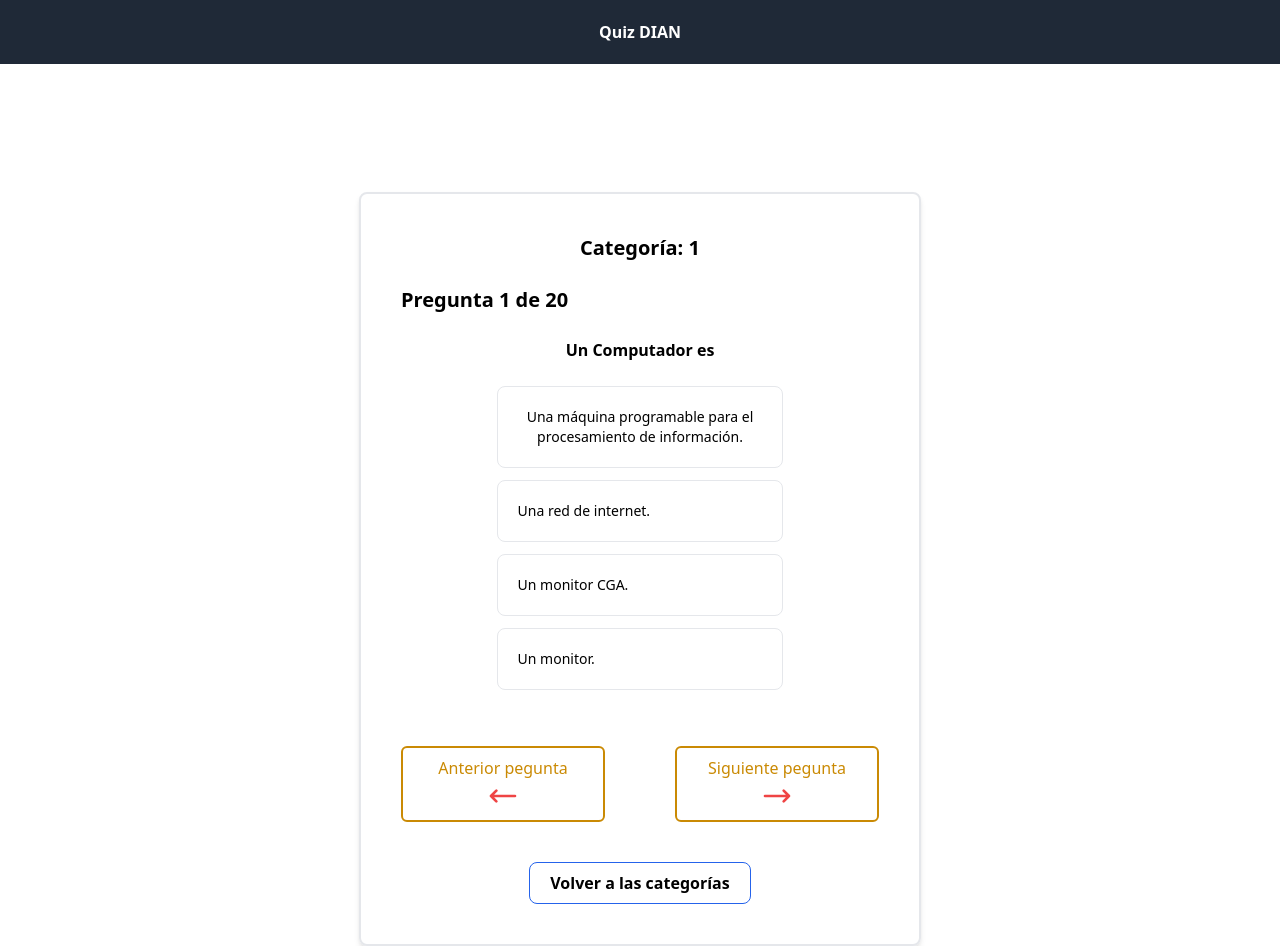
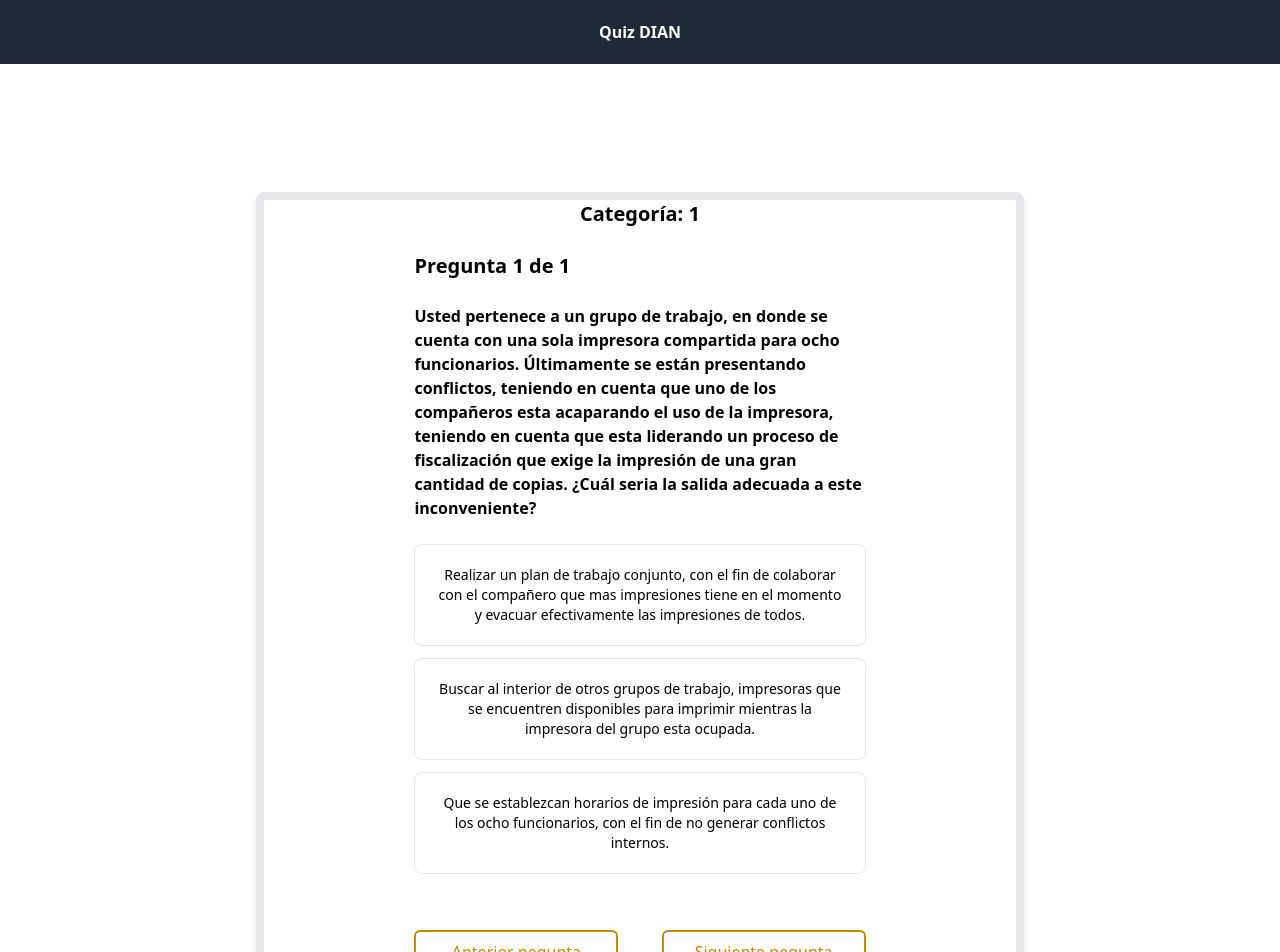
Before and after one commit to jorgeloaiza48/practicasDIAN, a React (Vite) app: page /category/1 in a window 1280 px wide. Shown: the top 952 px of the page. Built offline with nearby package versions, Linux system fonts and the light colour scheme.

Commit message:
Organizando para grandes enunciados

```diff
--- a/index.html
+++ b/index.html
@@ -6,8 +6,7 @@
   <link rel="icon" type="image/svg+xml" href="/vite.svg" />
   <meta name="viewport" content="width=device-width, initial-scale=1.0" />
   <title>Vite + React</title>
-  <script async src="https://pagead2.googlesyndication.com/pagead/js/adsbygoogle.js?client=ca-pub-6517514730279743"
-    crossorigin="anonymous"></script>
+  <script async src="https://pagead2.googlesyndication.com/pagead/js/adsbygoogle.js?client=ca-pub-6517514730279743" crossorigin="anonymous"></script>
 </head>
 
 <body>
--- a/src/components/CategoryList.jsx
+++ b/src/components/CategoryList.jsx
@@ -3,7 +3,7 @@
 import { CategoryCard } from './CategoryCard'
 import { Link } from 'react-router-dom'
 
-const [ag1,ag2,ag3,cgDIAN,ofimatica] = imgs
+const [ag1,ag2,ag3,cgDIAN,ofimatica,basicas_organizacionales] = imgs
 
 export const CategoryList = () => {
     return (
@@ -17,9 +17,9 @@
                 <CategoryCard category={categories.aspectos_generales2}      src={ag2}       alt={`categoria ${categories.aspectos_generales2}`}      gradientColor={'from-lime-400   to-teal-700'} />
                 <CategoryCard category={categories.aspectos_generales3}      src={ag3}       alt={`categoria ${categories.aspectos_generales3}`}      gradientColor={'from-lime-400   to-teal-700'} />
                 <CategoryCard category={categories.conceptos_generales_DIAN} src={cgDIAN}    alt={`categoria ${categories.conceptos_generales_DIAN}`} gradientColor={'from-lime-400   to-teal-700'} />
-                <CategoryCard category={categories.ofimatica_sistemas}       src={ofimatica} alt={`categoria ${categories.ofimatica_sistemas}`} gradientColor={'from-lime-400   to-teal-700'} />
+                <CategoryCard category={categories.ofimatica_sistemas}       src={ofimatica} alt={`categoria ${categories.ofimatica_sistemas}`}       gradientColor={'from-lime-400   to-teal-700'} />
+                <CategoryCard category={categories.basicas_organizacionales} src={basicas_organizacionales} alt={`categoria ${categories.basicas_organizacionales}`} gradientColor={'from-lime-400   to-teal-700'} />
                 {/*<CategoryCard category={categories.historia} src={Historia} alt={`categoria ${categories.historia}`} gradientColor={'from-lime-400   to-teal-700'} />
-                <CategoryCard category={categories.historia} src={Historia} alt={`categoria ${categories.historia}`} gradientColor={'from-lime-400   to-teal-700'} />
                 <CategoryCard category={categories.historia} src={Historia} alt={`categoria ${categories.historia}`} gradientColor={'from-lime-400   to-teal-700'} />
                 <CategoryCard category={categories.historia} src={Historia} alt={`categoria ${categories.historia}`} gradientColor={'from-lime-400   to-teal-700'} /> */}
             </div>
--- a/src/components/Question.jsx
+++ b/src/components/Question.jsx
@@ -35,11 +35,11 @@
     if (indexQuestion === 0) { disableBotonFirstQuestion = true }
 
     return (
-        <div className=" border-2 flex flex-col justify-between shadow-md shadow-salet-300 p-10 rounded-lg mt-0">
+        <div className=" border-8 flex flex-col shadow-md shadow-salet-300  rounded-lg w-3/5">
             <span className='text-xl font-bold text-center mb-6'>
                 Categoría: {categoria}
             </span>
-            <div className="mb-6">
+            <div className="w-3/5 mx-auto mb-6">
                 <span className='text-xl font-bold'>
                     {/* Número de pregunta actual y totales */}
                     Pregunta {indexQuestion + 1} de {preguntas.length}
@@ -51,7 +51,7 @@
             {/* Las respuestas aquí */}
             <div className='grid grid-cols-1 gap-3 mx-auto w-3/5'>
                 {answersRandom.map((answer, index) => (
-                    <button className={`border p-5 rounded-lg flex items-center hover:sclae-105 hover:bg-slate-100 ${selectAnswerIndex !== null &&
+                    <button className={`border p-5 rounded-lg flex items-center ${selectAnswerIndex !== null &&
                         index === selectAnswerIndex ? answer === preguntasIndex.correct_answer ? 'bg-green-500' : 'bg-red-500' : ''}`}
                         key={answer}
                         onClick={() => checkAnswer(index)}>
@@ -60,13 +60,13 @@
 
                 ))}
             </div>
-            <div className='mt-4'>
+            <div className='w-3/5 mt-4 mx-auto'>
                 {answersRandom.map((answer, index) => (
                     <p> {selectAnswerIndex !== null && index === selectAnswerIndex ? answer === preguntasIndex.correct_answer ? <strong className='animate-pulse'>{preguntasIndex.description}</strong> : <strong>Respuesta incorrecta</strong> : ''}
                     </p>
                 ))}
             </div>
-            <div className='flex justify-between mt-10'>
+            <div className='flex justify-between mt-10  mx-auto w-3/5'>
                 <button className={`border-2 border-yellow-600 text-yellow-600 rounded-md px-5 py-2 hover:bg-yellow-600 hover:text-black font-medium' ${indexQuestion === 0 ? 'cursor-not-allowed' : ''}`} onClick={previousQuestion} disabled={disableBotonFirstQuestion} >
                     Anterior pegunta <svg className="h-8 w-40 text-red-500" fill="none" viewBox="0 0 24 24" stroke="currentColor"><path stroke-linecap="round" stroke-linejoin="round" stroke-width="2" d="M7 16l-4-4m0 0l4-4m-4 4h18" /></svg>
                 </button>
@@ -76,7 +76,7 @@
                 </button>
             </div>
 
-            <div className='flex justify-center mt-10'>
+            <div className='flex justify-center my-3.5'>
                 <Link to='/category/list'>
                     <button className="border border-blue-600 px-5 py-2 rounded-lg font-bold transition-all hover:bg-blue-500 hover:text-gray-900">
                         Volver a las categorías
--- a/src/page/CategoryPage.jsx
+++ b/src/page/CategoryPage.jsx
@@ -1,6 +1,6 @@
 import React, { useState } from 'react'
 import { useParams } from 'react-router-dom'
-import { aspectos_generales1, aspectos_generales2, aspectos_generales3, conceptos_generales_DIAN, ofimatica_sistemas } from './data'
+import { aspectos_generales1, aspectos_generales2, aspectos_generales3, conceptos_generales_DIAN, ofimatica_sistemas, basicasorganizacionales } from './data'
 import { Question } from '../components/Question'
 
 export const CategoryPage = () => {
@@ -14,7 +14,8 @@
   else if (category === "Aspectos generales II") { preguntas = aspectos_generales2 }
   else if (category === "Aspectos generales III") { preguntas = aspectos_generales3 }
   else if (category === "Conceptos generales DIAN") { preguntas = conceptos_generales_DIAN }
-  else { preguntas = ofimatica_sistemas }
+  else if (category === "Ofimática y Sistemas") { preguntas = ofimatica_sistemas }
+  else { preguntas = basicasorganizacionales }
 
   return (
     <div className='flex flex-col items-center justify-center gap-10 mt-32' style={{ height: 'calc(100vh-5rem)' }}>
--- a/src/page/HomePage.jsx
+++ b/src/page/HomePage.jsx
@@ -34,5 +34,6 @@
 
       </div>
     </div>
+
   )
 }
--- a/src/page/data.js
+++ b/src/page/data.js
@@ -3,6 +3,7 @@
 import ag3 from '../assets/ag3.png';
 import cgDIAN from '../assets/cgDIAN.png'
 import ofimatica from '../assets/ofimatica.png'
+import basicas_organizacionales from '../assets/basicas_organizacionales.png'
 
 
 
@@ -11,7 +12,8 @@
 	ag2,
 	ag3,
 	cgDIAN,  //conceptos generales DIAN
-	ofimatica
+	ofimatica,
+	basicas_organizacionales
 ];
 
 export const categories = {
@@ -19,7 +21,8 @@
 	aspectos_generales2: 'Aspectos generales II',
 	aspectos_generales3: 'Aspectos generales III',
 	conceptos_generales_DIAN: 'Conceptos generales DIAN',
-	ofimatica_sistemas: 'Ofimática y Sistemas'
+	ofimatica_sistemas: 'Ofimática y Sistemas',
+	basicas_organizacionales: 'Basicas Organizacionales'
 };
 
 export const aspectos_generales1 = [
@@ -816,3 +819,14 @@
 		description: '¡¡¡Correcto!!!!'
 	}
 ]
+
+export const basicasorganizacionales = [
+
+	{
+		id:1,
+		question: 'Usted pertenece a un grupo de trabajo, en donde se cuenta con una sola impresora compartida para ocho funcionarios. Últimamente se están presentando conflictos, teniendo en cuenta que uno de los compañeros esta acaparando el uso de la impresora, teniendo en cuenta que esta liderando un proceso de fiscalización que exige la impresión de una gran cantidad de copias. ¿Cuál seria la salida adecuada a este inconveniente?',
+		correct_answer: 'Realizar un plan de trabajo conjunto, con el fin de colaborar con el compañero que mas impresiones tiene en el momento y evacuar efectivamente las impresiones de todos.',
+		incorrect_answers:['Que se establezcan horarios de impresión para cada uno de los ocho funcionarios, con el fin de no generar conflictos internos.','Buscar al interior de otros grupos de trabajo, impresoras que se encuentren disponibles para imprimir mientras la impresora del grupo esta ocupada.'],
+		description:'¡¡¡Correcto!!! Esta respuesta hace referencia a la competencia trabajo en equipo, la cual hace parte de las competencias básicas organizacionales.'
+	}
+]
```
Also changed, not shown: src/assets/basicas_organizacionales.png (added).
